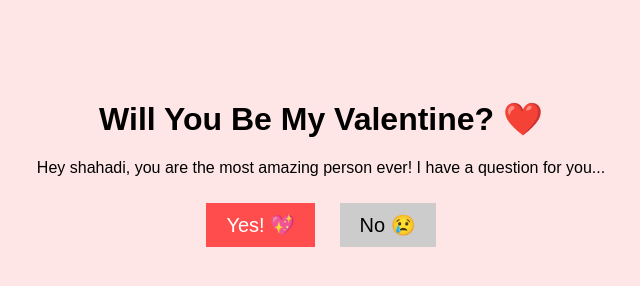
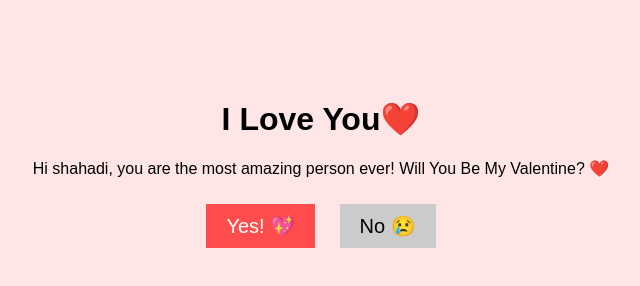
Before and after one commit to zyadd2323/love-site, a plain HTML site: page index.html in a window 1280 px wide. Shown: the whole page, without its empty margins (319-959 px from the left). Drawn offline with Linux system fonts and the light colour scheme.

Commit message:
Update index.html

```diff
--- a/index.html
+++ b/index.html
@@ -8,8 +8,8 @@
 </head>
 <body>
     <div class="container">
-        <h1>Will You Be My Valentine? ❤️</h1>
-        <p>Hey shahadi, you are the most amazing person ever! I have a question for you...</p>
+        <h1>I Love You❤️</h1>
+        <p>Hi shahadi, you are the most amazing person ever! Will You Be My Valentine? ❤️</p>
         <button id="yesButton">Yes! 💖</button>
         <button id="noButton">No 😢</button>
     </div>
```
